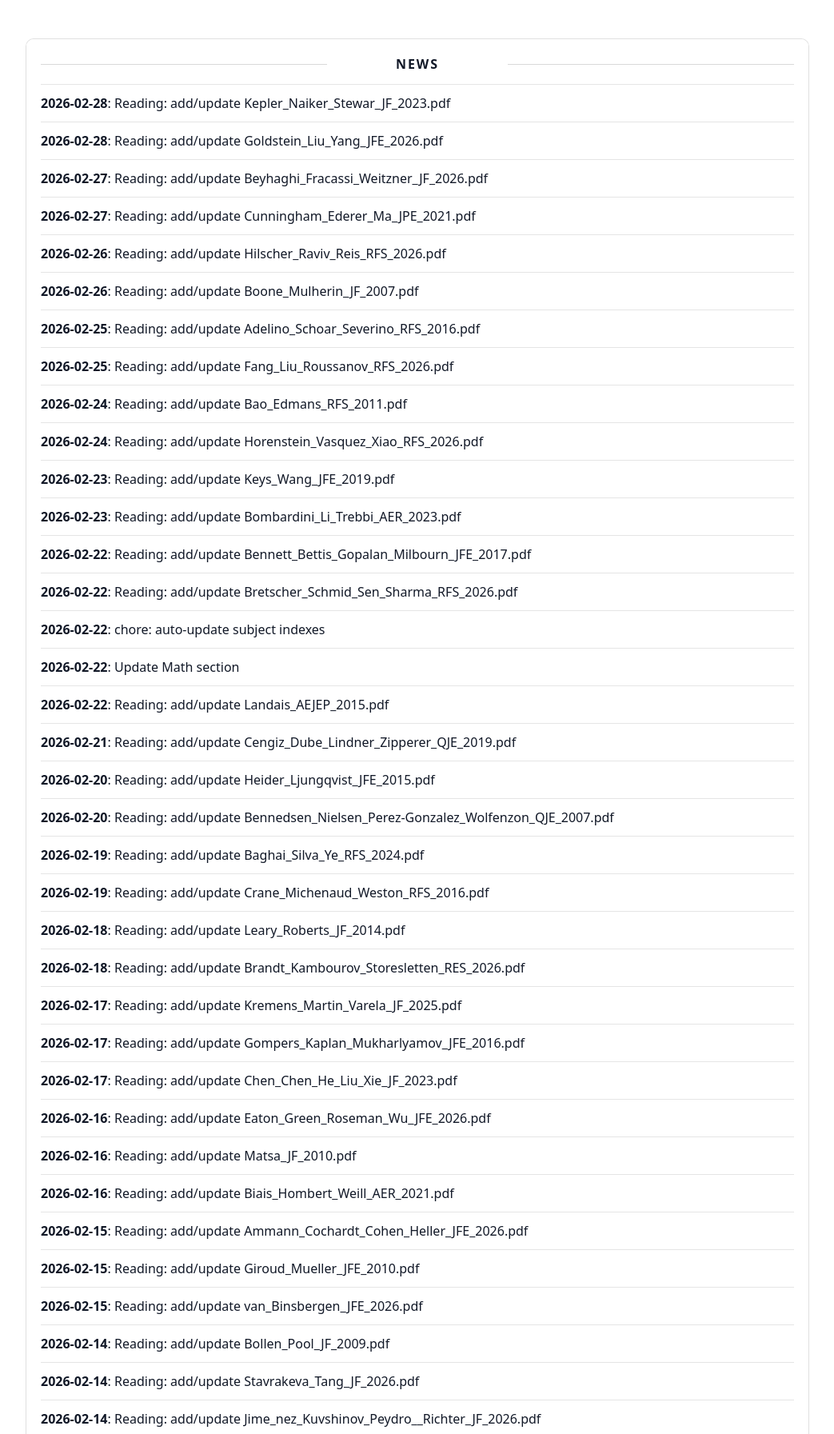
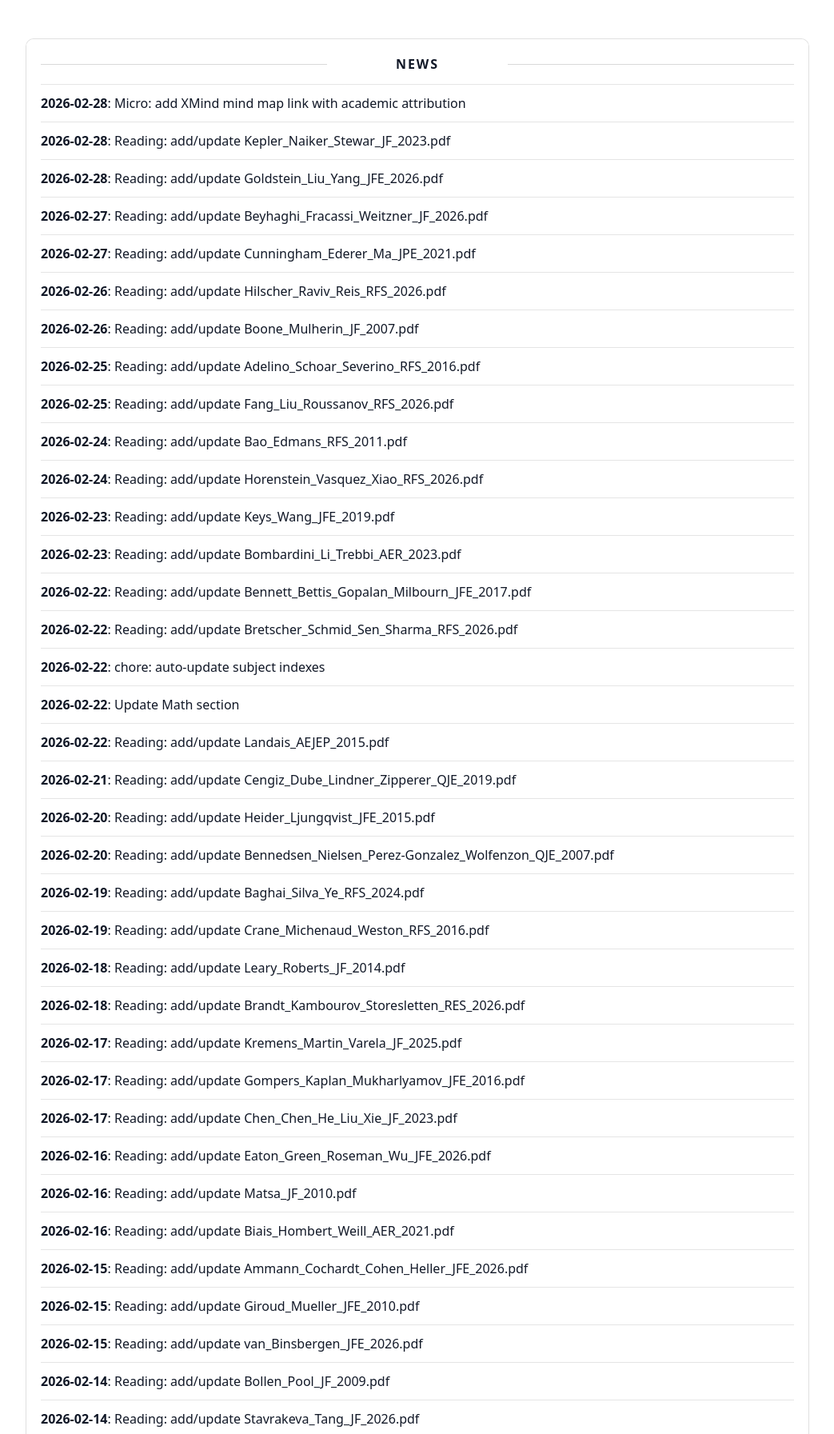
Before and after one commit to yaxinzn/study-archive, a Jekyll site: the page built from updates/index.md, in a window 1280 px wide, cut to the strip 476-2269 px from the top of the page. Shown: the whole strip at 80% size, without its empty margins (118-1161 px from the left). Built offline with Jekyll 4.4.1, drawn with Linux system fonts in a browser that asks for light colours; some of the changed text lies outside the part shown.

Commit message:
chore: update NEWS feed

```diff
--- a/_data/news.yml
+++ b/_data/news.yml
@@ -1,4 +1,7 @@
 # Auto-generated update history (sorted newest -> oldest). Do not edit manually.
+- ts: "1772278587"
+  date: "2026-02-28"
+  title: "Micro: add XMind mind map link with academic attribution"
 - ts: "1772276115"
   date: "2026-02-28"
   title: "Reading: add/update Kepler_Naiker_Stewar_JF_2023.pdf"
```
